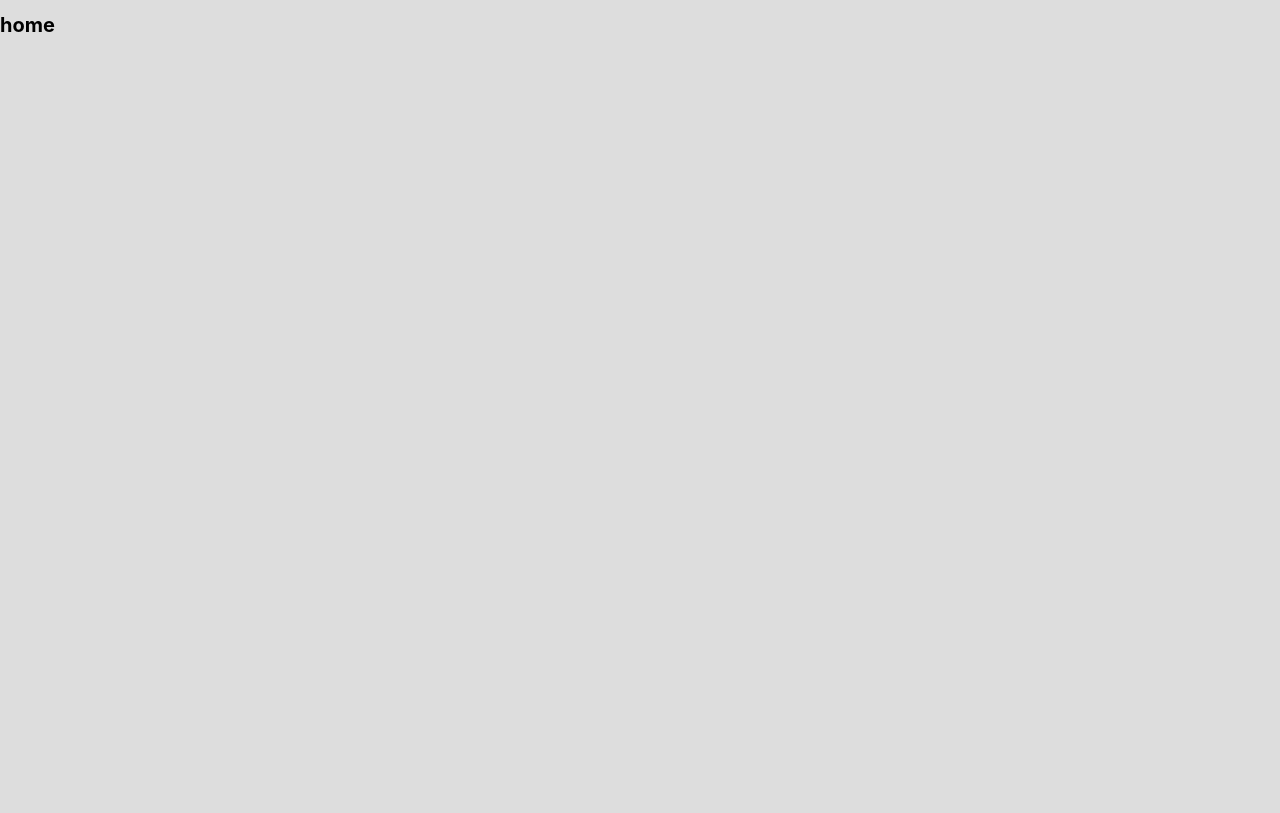
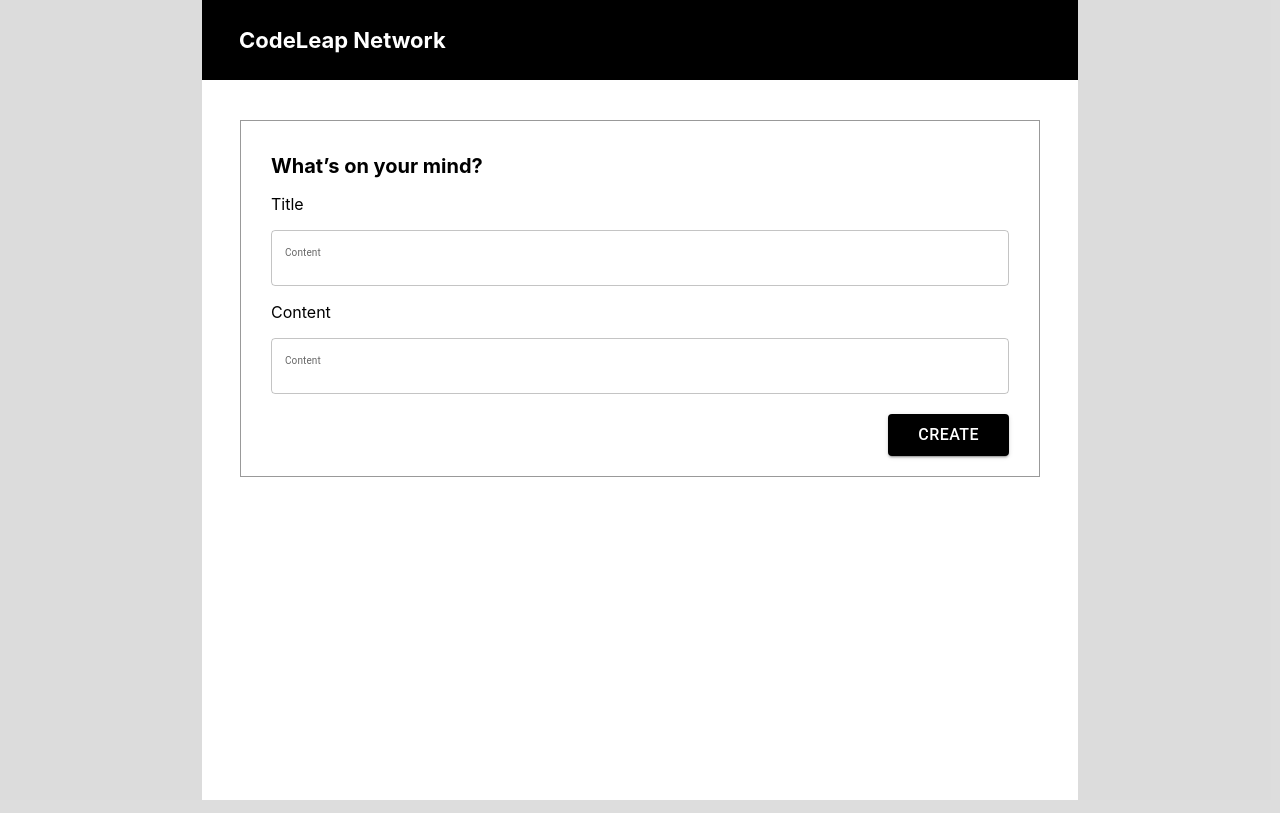
Before and after one commit to ViniciusEvans/codeleap-test, a React (Create React App) app: page /home in a window 1280 px wide. Built offline with nearby package versions, Linux system fonts and the light colour scheme.

Commit message:
setting home page

```diff
--- a/src/pages/home/index.jsx
+++ b/src/pages/home/index.jsx
@@ -1,7 +1,19 @@
+import "./style.scss";
+import CreatePost from "../../components/createPost";
+
 function Home() {
   return (
     <div className="home">
-      <h1>home</h1>
+      <div className="home-body-app">
+        <div className="home-app-container">
+          <div className="home-container-header">
+            <h1 className="home--header">CodeLeap Network</h1>
+          </div>
+          <div className="app-container-post">
+            <CreatePost />
+          </div>
+        </div>
+      </div>
     </div>
   );
 }
```
